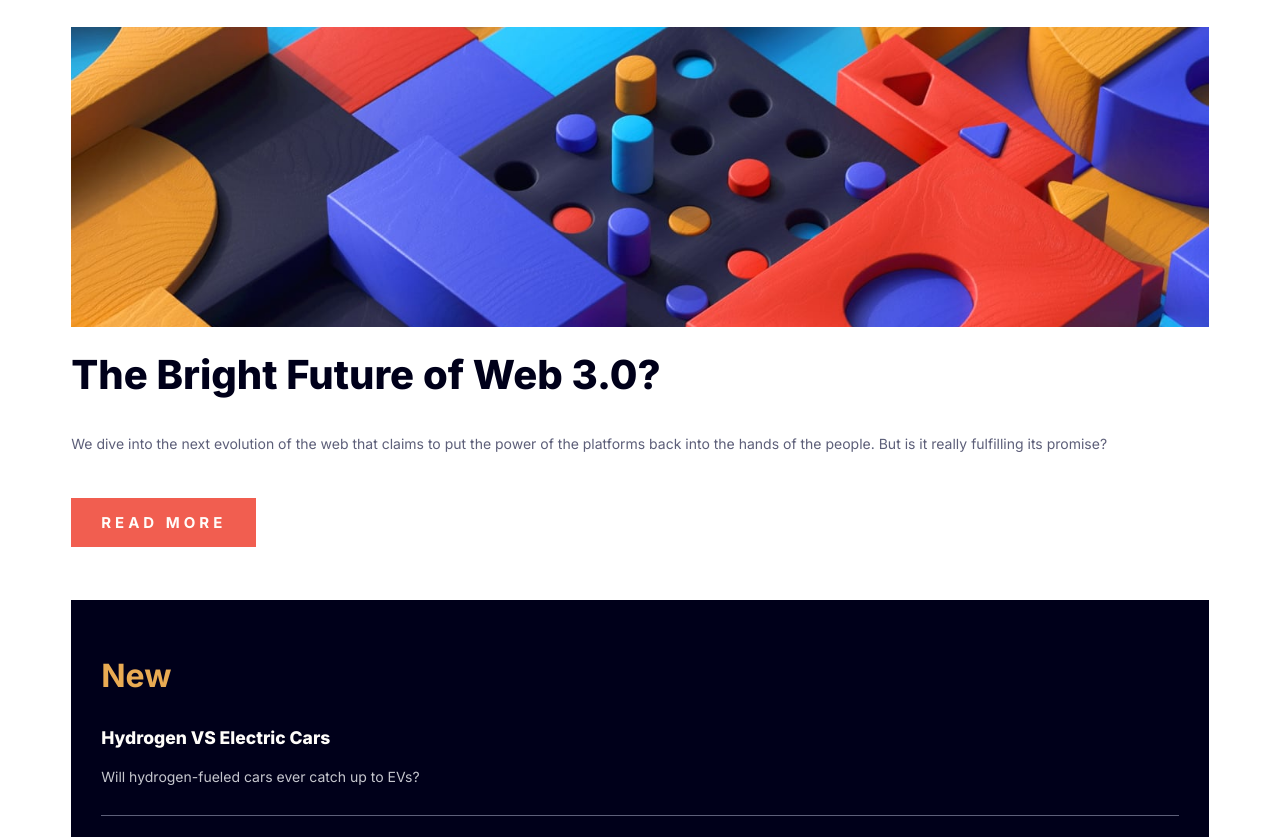
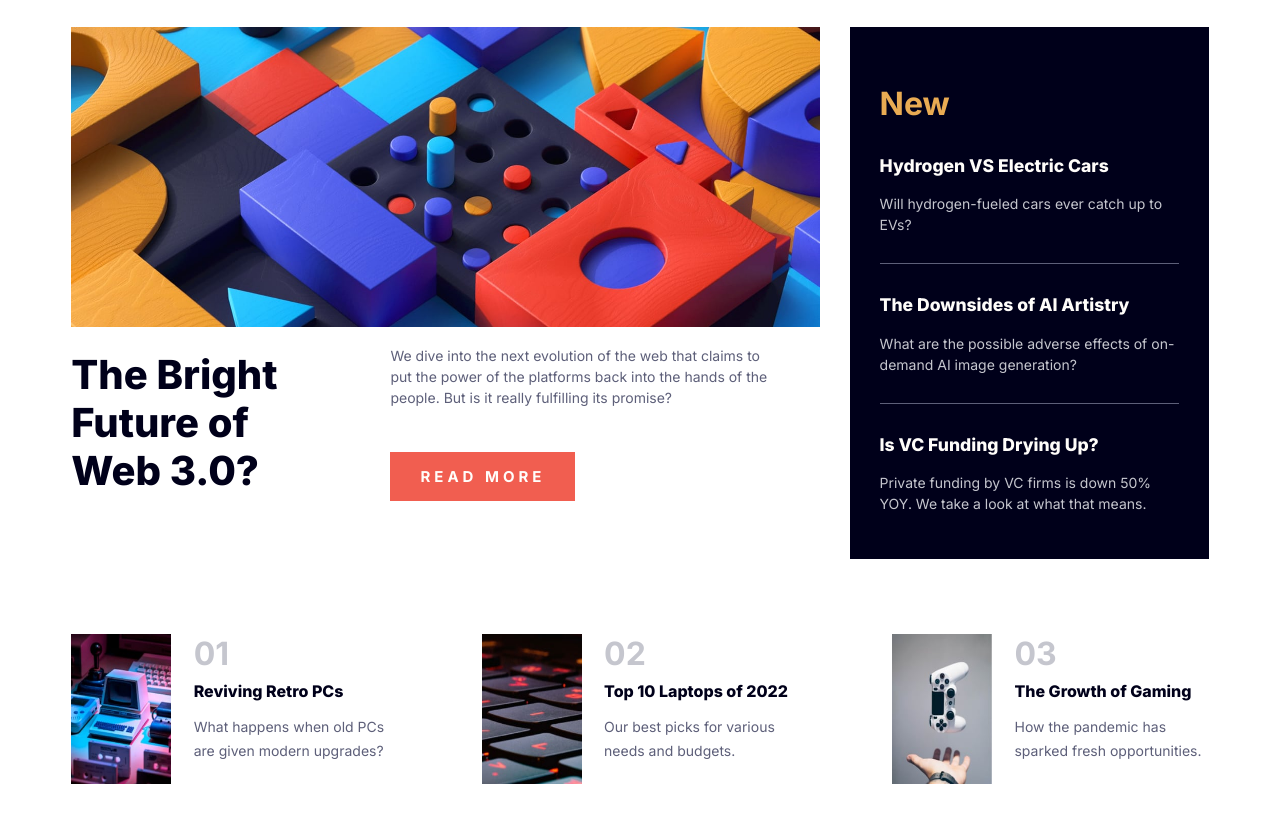
Before and after one commit to devmeetup-group/news-homepage, a website: page index.html in a window 1280 px wide. Shown: the part 115-952 px from the top of the page. After the commit the page ends 914 px from the top, so only its background shows below. Drawn offline with Linux system fonts and the light colour scheme.

Commit message:
Desktop version of the project

```diff
--- a/css/style.css
+++ b/css/style.css
@@ -261,3 +261,42 @@ footer {
 	padding: 1em 2em;
 	background-color: var(--accent-clr-200);
 }
+
+@media all and (min-width: 600px) {
+
+	/* .container {
+		width: min(80%, );
+	} */
+
+
+
+	.two-columns {
+		display: grid;
+		gap: 2em;
+		grid-template-columns: repeat(3, 1fr);
+	}
+
+	.grid__col-1 {
+		grid-column: span 2;
+	}
+
+	.grid__col-2 {
+		grid-column: 3;
+	}
+
+	.grid__col-1__content {
+		flex-direction: row;
+		gap: 5em;
+	}
+
+	.row ul {
+		justify-content: space-between;
+		flex-direction: row;
+		padding-left: 0;
+	}
+
+	li img {
+		align-self: center;
+	}
+
+}
--- a/index.html
+++ b/index.html
@@ -40,7 +40,7 @@
               alt="close menu button"
             />
           </div>
-          <nav class="primary-navigation | hidden">
+          <nav id="primary-navigation" class="primary-navigation | hidden">
             <ul class="flex">
               <li><a href="#">Home</a></li>
               <li><a href="#">New</a></li>
```
